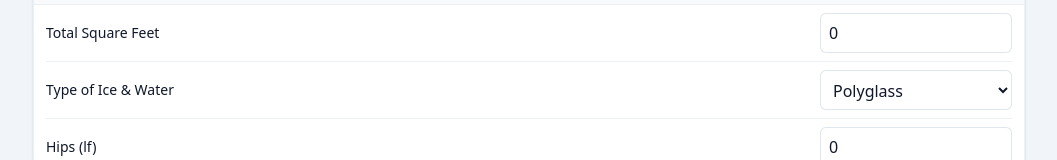
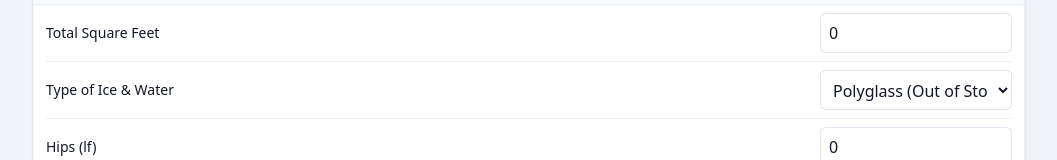
Before and after one commit to dencsjr/roof-quote, a React (Vite) app: page / in a window 1280 px wide. Shown: the part 388-548 px from the top of the page, without its empty margins (111-1168 px from the left). Built offline with nearby package versions, Linux system fonts and the light colour scheme.

Commit message:
adding in stock options

```diff
--- a/src/App.jsx
+++ b/src/App.jsx
@@ -42,8 +42,8 @@ const PRICES = {
   z: { "24": 9.96, "26": 9.74 }, // 10' each, NO extra piece
   zPerf: { "24": 27.41, "26": 26.43 }, // 10' each, NO extra piece
   iws: {
-    standard: { label: "Polyglass", price: 64.29, coverSqft: 185 },
-    butyl: { label: "GripRite", price: 129.60, coverSqft: 185 },
+    standard: { label: "Polyglass", price: 64.29, coverSqft: 185, stock: "Out of Stock" },
+    butyl: { label: "GripRite", price: 129.60, coverSqft: 185, stock: "In Stock" },
   },
   clips: { pricePerBox: 246.17, piecesPerBox: 1000, lfPerPiece: 2 }, // 1 piece per 2 lf panels
   screws: { pricePerBag: 18.91, piecesPerBag: 250, lfPerPiece: 1 }, // 1 screw per lf panels
@@ -380,8 +380,8 @@ export default function MetalRoofQuoteApp() {
           <div className="flex items-center justify-between gap-3 py-2">
             <label htmlFor="field-iws" className="text-sm font-medium whitespace-nowrap">Type of Ice & Water</label>
             <select id="field-iws" className="border border-slate-300/60 focus:border-slate-400/50 focus:ring-1 focus:ring-slate-400/30 p-2 rounded-md w-48 h-10 max-w-[60vw] bg-white" value={iwsChoice} onChange={(e) => setIwsChoice(e.target.value)}>
-              <option value="standard">Polyglass</option>
-              <option value="butyl">GripRite</option>
+              <option value="standard">{`${PRICES.iws.standard.label} (${PRICES.iws.standard.stock})`}</option>
+              <option value="butyl">{`${PRICES.iws.butyl.label} (${PRICES.iws.butyl.stock})`}</option>
             </select>
           </div>
           <div className="flex items-center justify-between gap-3 py-2">
```
